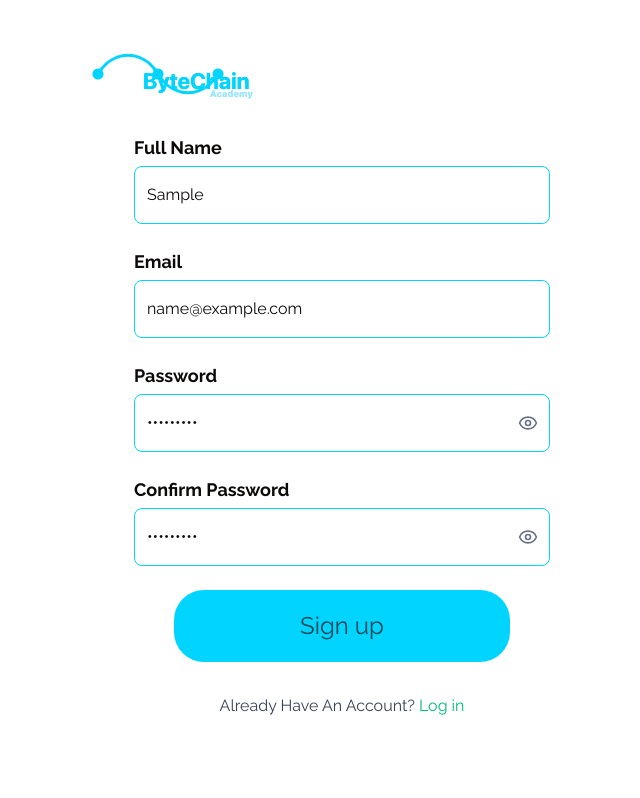
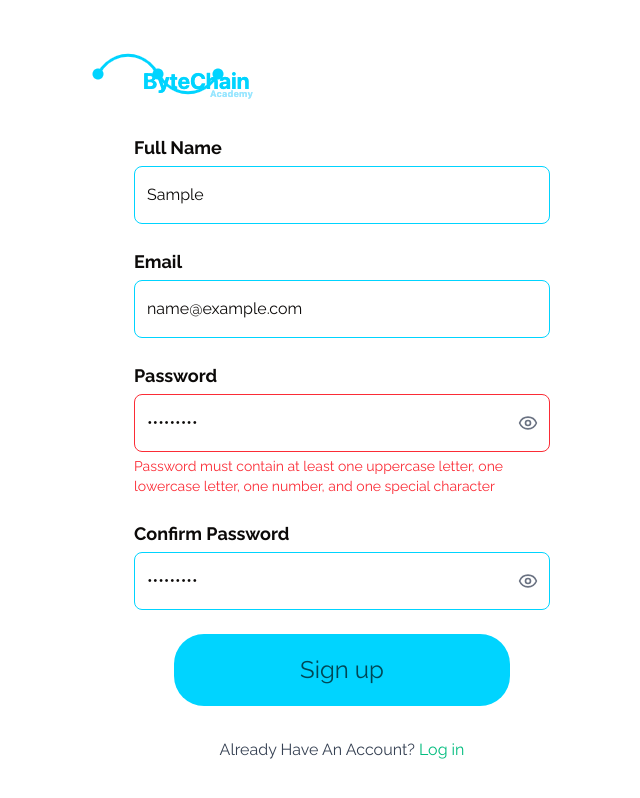
Before and after one commit to WeAcademy/bytechain-academy-frontend, a Next.js app: page /sign-up in a window 1280 px wide. Both pictures are taken after typing "Sample", "name@example.com", "Sample123", "Sample123" into the empty fields and a click on the button "Sign up". Shown: the top 798 px of the page, without its empty margins (298-938 px from the left). Built offline with nearby package versions, Linux system fonts and the light colour scheme.

Commit message:
feat: implement validation schema. issue#18

```diff
--- a/app/sign-up/page.tsx
+++ b/app/sign-up/page.tsx
@@ -1,134 +1,181 @@
 "use client";
 
-import type React from "react";
-import { useState, type FormEvent } from "react";
+import { useState } from "react";
 import { EyeOff, EyeIcon } from "lucide-react";
 import Link from "next/link";
 import Image from "next/image";
+import { Formik, Form, Field, ErrorMessage } from "formik";
+import { signUpValidationSchema } from "@/utils/validationSchema";
 
 export default function SignUpForm() {
   const [showPassword, setShowPassword] = useState(false);
   const [showConfirmPassword, setShowConfirmPassword] = useState(false);
 
-  // Form state
-  const [formData, setFormData] = useState({
+  const initialValues = {
     fullName: "",
     email: "",
     password: "",
     confirmPassword: "",
-  });
-
-  // Error state
-  const [errors, setErrors] = useState<Record<string, string>>({});
-
-  // Handle input changes
-  const handleChange = (e: React.ChangeEvent<HTMLInputElement>) => {
-    const { name, value } = e.target;
-    setFormData({ ...formData, [name]: value });
   };
 
-  // Handle form submission
-  const handleSubmit = (e: FormEvent) => {
-    e.preventDefault();
-
-    const newErrors: Record<string, string> = {};
-
-    if (!formData.fullName.trim()) newErrors.fullName = "Name is required";
-    if (!formData.email.trim()) newErrors.email = "Email is required";
-    else if (!/\S+@\S+\.\S+/.test(formData.email))
-      newErrors.email = "Invalid email format";
-
-    if (!formData.password) newErrors.password = "Password is required";
-    else if (formData.password.length < 8)
-      newErrors.password = "Password must be at least 8 characters";
-
-    if (formData.password !== formData.confirmPassword)
-      newErrors.confirmPassword = "Passwords don't match";
-
-    setErrors(newErrors);
-
-    if (Object.keys(newErrors).length === 0) {
-      console.log("Form submitted:", formData);
+  const handleSubmit = (values: typeof initialValues) => {
+    console.log("Form submitted:", values);
     alert("Sign up successful!");
-    }
   };
-
-  // Form fields array for mapping
-  const formFields = [
-    { id: "fullName", label: "Full Name", type: "text" },
-    { id: "email", label: "Email", type: "email" },
-    {
-      id: "password",
-      label: "Password",
-      type: showPassword ? "text" : "password",
-      toggle: () => setShowPassword(!showPassword),
-      showIcon: showPassword,
-    },
-    {
-      id: "confirmPassword",
-      label: "Confirm Password",
-      type: showConfirmPassword ? "text" : "password",
-      toggle: () => setShowConfirmPassword(!showConfirmPassword),
-      showIcon: showConfirmPassword,
-    },
-  ];
 
   return (
     <div className="w-full min-h-screen max-w-md mx-auto py-11 space-y-5 px-4">
       <div className="flex justify-center md:justify-start relative md:-left-14">
         <Image
           src="/icons/bytechain.svg"
-          width={0}
-          height={0}
+          width={270}
+          height={90}
           className="w-[270px] md:w-[220px] h-[90px] md:h-[70px]"
           alt="bytechain logo"
         />
       </div>
 
-      <form className="space-y-6" onSubmit={handleSubmit} noValidate>
-        {formFields.map(({ id, label, type, toggle, showIcon }) => (
-          <div key={id} className="space-y-1">
-            <label htmlFor={id} className="block text-lg font-bold">
-              {label}
+      <Formik
+        initialValues={initialValues}
+        validationSchema={signUpValidationSchema}
+        onSubmit={handleSubmit}
+      >
+        {({ errors, touched, isSubmitting }) => (
+          <Form className="space-y-6">
+            {/* Full Name Field */}
+            <div className="space-y-1">
+              <label htmlFor="fullName" className="block text-lg font-bold">
+                Full Name
+              </label>
+              <Field
+                id="fullName"
+                name="fullName"
+                type="text"
+                className={`w-full px-3 py-4 border ${
+                  errors.fullName && touched.fullName
+                    ? "border-red-500"
+                    : "border-[#00D4FF]"
+                } rounded-md focus:outline-none focus:ring-2 focus:ring-[#00D4FF]/50`}
+                aria-invalid={errors.fullName && touched.fullName ? "true" : "false"}
+                aria-describedby={errors.fullName && touched.fullName ? "fullName-error" : undefined}
+              />
+              <ErrorMessage name="fullName">
+                {(msg) => (
+                  <p id="fullName-error" className="text-red-500 text-sm mt-1" aria-live="assertive">
+                    {msg}
+                  </p>
+                )}
+              </ErrorMessage>
+            </div>
+
+            {/* Email Field */}
+            <div className="space-y-1">
+              <label htmlFor="email" className="block text-lg font-bold">
+                Email
+              </label>
+              <Field
+                id="email"
+                name="email"
+                type="email"
+                className={`w-full px-3 py-4 border ${
+                  errors.email && touched.email ? "border-red-500" : "border-[#00D4FF]"
+                } rounded-md focus:outline-none focus:ring-2 focus:ring-[#00D4FF]/50`}
+                aria-invalid={errors.email && touched.email ? "true" : "false"}
+                aria-describedby={errors.email && touched.email ? "email-error" : undefined}
+              />
+              <ErrorMessage name="email">
+                {(msg) => (
+                  <p id="email-error" className="text-red-500 text-sm mt-1" aria-live="assertive">
+                    {msg}
+                  </p>
+                )}
+              </ErrorMessage>
+            </div>
+
+            {/* Password Field */}
+            <div className="space-y-1">
+              <label htmlFor="password" className="block text-lg font-bold">
+                Password
               </label>
               <div className="relative">
-              <input
-                id={id}
-                name={id}
-                type={type}
-                value={formData[id as keyof typeof formData]}
-                onChange={handleChange}
+                <Field
+                  id="password"
+                  name="password"
+                  type={showPassword ? "text" : "password"}
                   className={`w-full px-3 py-4 border ${
-                  errors[id] ? "border-red-500" : "border-[#00D4FF]"
+                    errors.password && touched.password ? "border-red-500" : "border-[#00D4FF]"
                   } rounded-md focus:outline-none focus:ring-2 focus:ring-[#00D4FF]/50`}
-                required
+                  aria-invalid={errors.password && touched.password ? "true" : "false"}
+                  aria-describedby={errors.password && touched.password ? "password-error" : undefined}
                 />
-              {toggle && (
                 <button
                   type="button"
                   className="absolute right-3 top-1/2 -translate-y-1/2 text-gray-500"
-                  onClick={toggle}
+                  onClick={() => setShowPassword(!showPassword)}
+                  aria-label="Toggle password visibility"
                 >
-                  {showIcon ? <EyeOff size={20} /> : <EyeIcon size={20} />}
+                  {showPassword ? <EyeOff size={20} /> : <EyeIcon size={20} />}
                 </button>
+              </div>
+              <ErrorMessage name="password">
+                {(msg) => (
+                  <p id="password-error" className="text-red-500 text-sm mt-1" aria-live="assertive">
+                    {msg}
+                  </p>
                 )}
+              </ErrorMessage>
             </div>
-            {errors[id] && (
-              <p className="text-red-500 text-sm mt-1">{errors[id]}</p>
+
+            {/* Confirm Password Field */}
+            <div className="space-y-1">
+              <label htmlFor="confirmPassword" className="block text-lg font-bold">
+                Confirm Password
+              </label>
+              <div className="relative">
+                <Field
+                  id="confirmPassword"
+                  name="confirmPassword"
+                  type={showConfirmPassword ? "text" : "password"}
+                  className={`w-full px-3 py-4 border ${
+                    errors.confirmPassword && touched.confirmPassword ? "border-red-500" : "border-[#00D4FF]"
+                  } rounded-md focus:outline-none focus:ring-2 focus:ring-[#00D4FF]/50`}
+                  aria-invalid={errors.confirmPassword && touched.confirmPassword ? "true" : "false"}
+                  aria-describedby={errors.confirmPassword && touched.confirmPassword ? "confirmPassword-error" : undefined}
+                />
+                <button
+                  type="button"
+                  className="absolute right-3 top-1/2 -translate-y-1/2 text-gray-500"
+                  onClick={() => setShowConfirmPassword(!showConfirmPassword)}
+                  aria-label="Toggle confirm password visibility"
+                >
+                  {showConfirmPassword ? <EyeOff size={20} /> : <EyeIcon size={20} />}
+                </button>
+              </div>
+              <ErrorMessage name="confirmPassword">
+                {(msg) => (
+                  <p id="confirmPassword-error" className="text-red-500 text-sm mt-1" aria-live="assertive">
+                    {msg}
+                  </p>
                 )}
+              </ErrorMessage>
             </div>
-        ))}
 
+            {/* Submit Button */}
             <div className="px-10">
               <button
                 type="submit"
-            className="bg-[#00D4FF] text-2xl w-full font-normal text-[#004755] py-5 px-4 rounded-[30px] hover:bg-[#00D4FF]/90 transition-colors"
+                disabled={isSubmitting}
+                className={`bg-[#00D4FF] text-2xl w-full font-normal text-[#004755] py-5 px-4 rounded-[30px] transition-colors
+                ${isSubmitting ? "opacity-50 cursor-not-allowed" : "hover:bg-[#00D4FF]/90"}`}
               >
-            Sign up
+                {isSubmitting ? "Signing up..." : "Sign up"}
               </button>
             </div>
-      </form>
+          </Form>
+        )}
+      </Formik>
 
+      {/* Login Redirect */}
       <div className="text-center mt-8">
         <p className="text-gray-700">
           Already Have An Account?{" "}
--- a/package.json
+++ b/package.json
@@ -13,6 +13,7 @@
     "autoprefixer": "^10.4.21",
     "class-variance-authority": "^0.7.1",
     "clsx": "^2.1.1",
+    "formik": "^2.4.6",
     "lucide-react": "^0.483.0",
     "next": "15.2.1",
     "postcss": "^8.5.3",
@@ -20,7 +21,8 @@
     "react-dom": "^19.0.0",
     "react-icons": "^5.5.0",
     "tailwind-merge": "^3.0.2",
-    "tw-animate-css": "^1.2.4"
+    "tw-animate-css": "^1.2.4",
+    "yup": "^1.6.1"
   },
   "devDependencies": {
     "@eslint/eslintrc": "^3",
--- /dev/null
+++ b/utils/validationSchema.ts
@@ -0,0 +1,22 @@
+// utils/validationSchemas.ts
+import * as Yup from 'yup';
+
+export const signUpValidationSchema = Yup.object().shape({
+  fullName: Yup.string()
+    .required('Name is required')
+    .min(2, 'Name must be at least 2 characters')
+    .max(50, 'Name must not exceed 50 characters'),
+  email: Yup.string()
+    .required('Email is required')
+    .email('Invalid email format'),
+  password: Yup.string()
+    .required('Password is required')
+    .min(8, 'Password must be at least 8 characters')
+    .matches(
+      /^(?=.*[a-z])(?=.*[A-Z])(?=.*\d)(?=.*[@$!%*?&])[A-Za-z\d@$!%*?&]/,
+      'Password must contain at least one uppercase letter, one lowercase letter, one number, and one special character'
+    ),
+  confirmPassword: Yup.string()
+    .required('Confirm Password is required')
+    .oneOf([Yup.ref('password')], 'Passwords must match')
+});
```
Also changed, not shown: 1 other file (tests, documents, lock files or other folders). Lines whose indentation alone changed are shown as unchanged.
